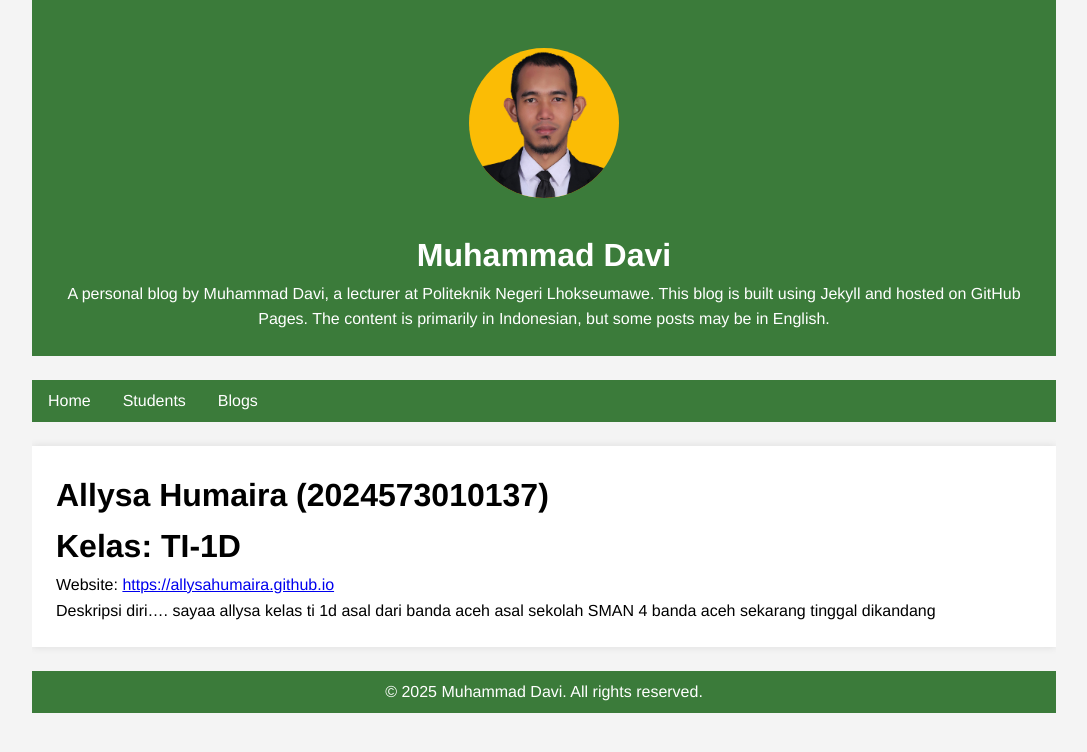
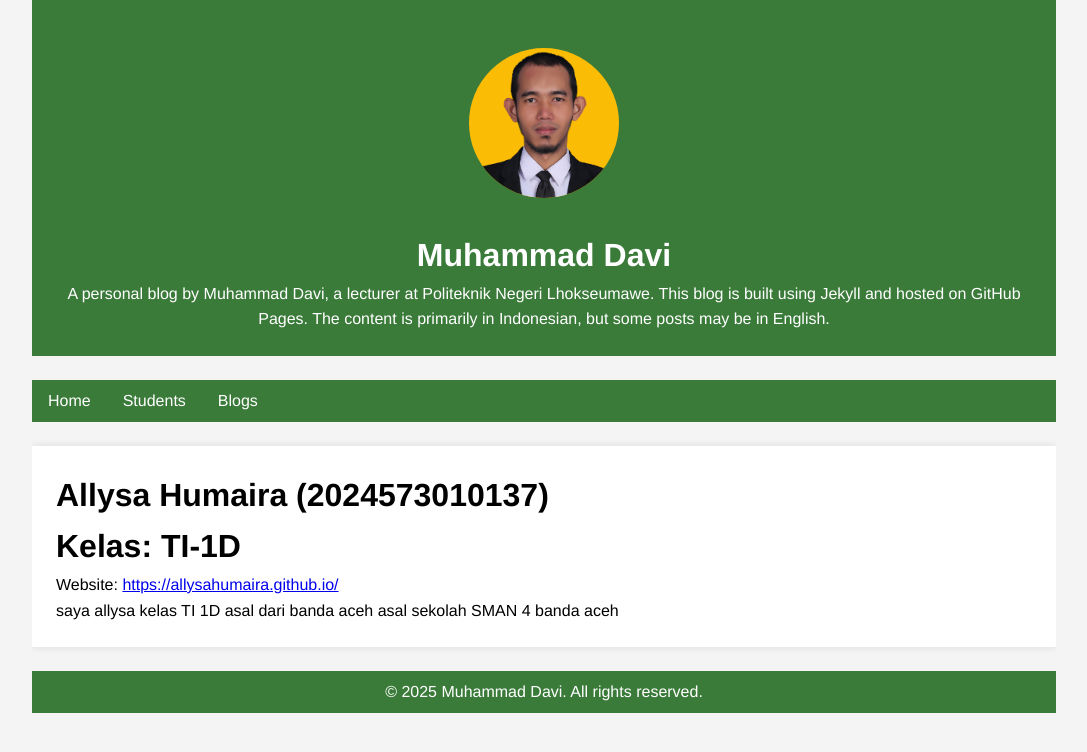
Before and after one commit to muhdavi-pnl/muhdavi-pnl.github.io, a Jekyll site: the page built from _students/allysa.md, in a window 1280 px wide. Shown: the top 752 px of the page, without its empty margins (96-1183 px from the left). Built offline with Jekyll 4.4.1, drawn with Linux system fonts in a browser that asks for light colours.

Commit message:
Update allysa.md

```diff
--- a/_students/allysa.md
+++ b/_students/allysa.md
@@ -4,6 +4,6 @@ short_name: Allysa
 name: Allysa Humaira
 nim: 2024573010137
 class: TI-1D
-website: https://allysahumaira.github.io
+website: https://allysahumaira.github.io/
 ---
-Deskripsi diri.... sayaa allysa kelas ti 1d asal dari banda aceh asal sekolah SMAN 4 banda aceh sekarang tinggal dikandang
+saya allysa kelas TI 1D asal dari banda aceh asal sekolah SMAN 4 banda aceh
```
